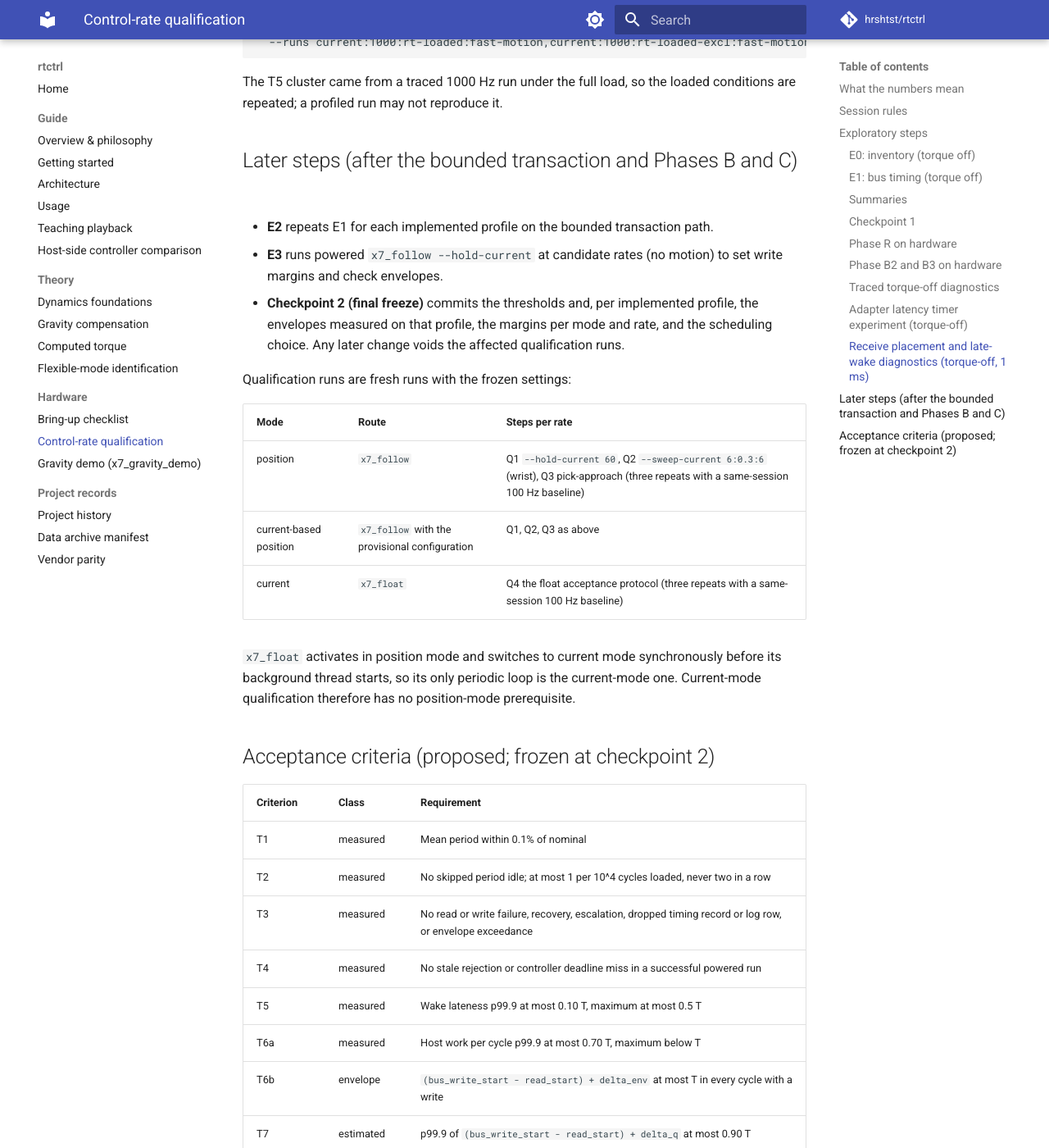
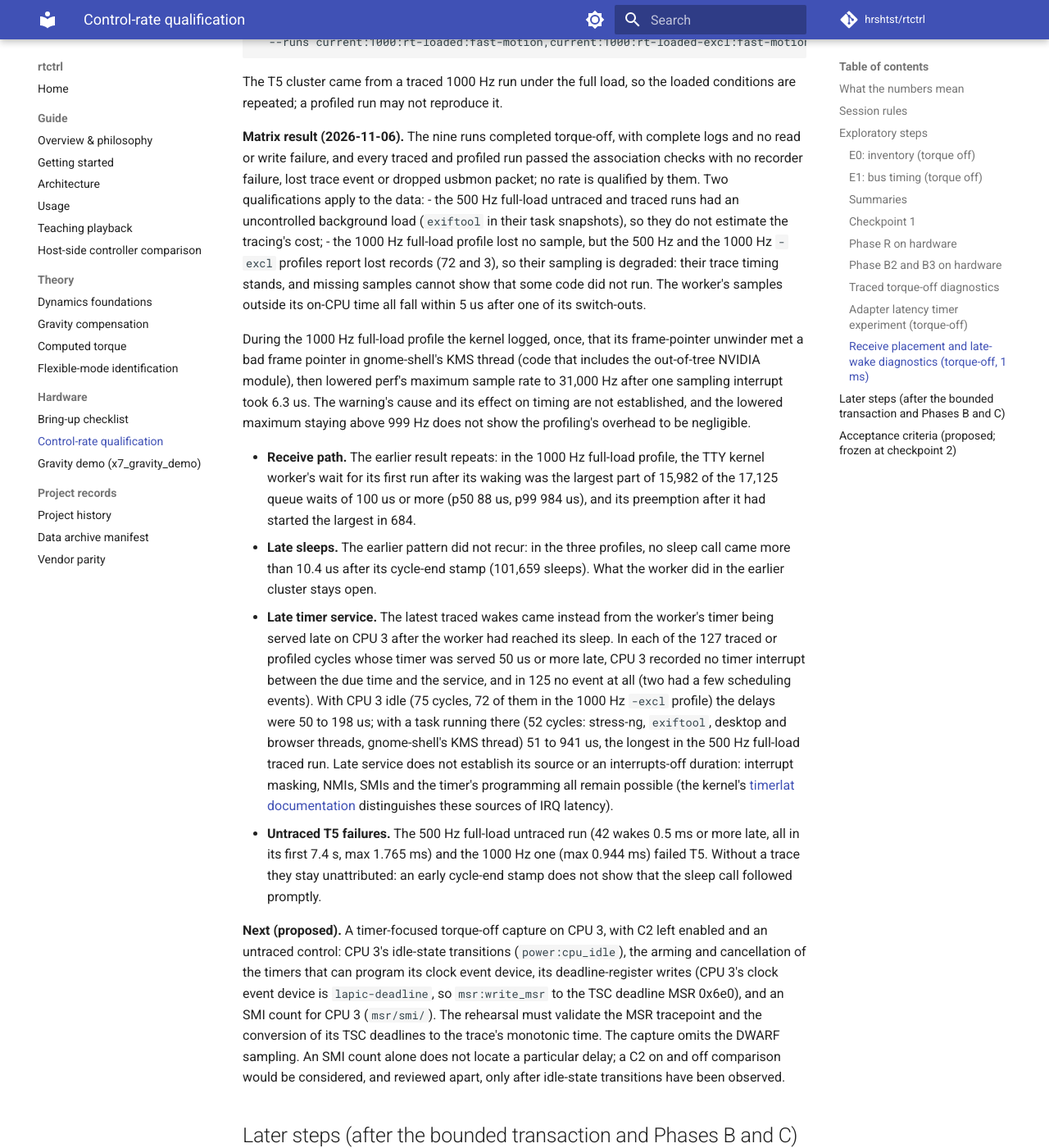
Before and after one commit to hrshtst/rtctrl, an MkDocs documentation site: the page built from docs/hardware/control-rate.md, in a window 1280 px wide and 1400 px high, scrolled down 20027 px. Shown: the whole window at 82% size. Built offline with MkDocs 1.6.1 and Material for MkDocs 9.7.7, drawn with Linux system fonts in a browser that asks for light colours; comment, search, counter and statistics services are not loaded.

Commit message:
docs(control-rate): the profiled torque-off matrix result
With the reviewer's qualifications:
- the two 500 Hz full-load runs without profiling had an uncontrolled
  background load (exiftool) and do not estimate the tracing's cost;
- two profiles lost records: degraded sampling, trace timing kept, and
  missing samples cannot show that code did not run;
- the kernel's one unwinder warning (KMS thread) is recorded with its
  cause and timing effect unestablished;
- the receive path repeats (first-run wait the largest part of 15,982 of
  17,125 long queue waits), and the earlier late-sleep pattern did not
  recur (sleep call at most 10.4 us after the cycle-end stamp in 101,659
  profiled sleeps), leaving its question open;
- 127 traced cycles had their timer served 50 us or more late on CPU 3
  with no timer interrupt recorded in between (50 to 198 us idle, 51 to
  941 us with a task there); late service establishes neither its source
  nor an interrupts-off duration;
- the untraced T5 failures stay unattributed; no rate is qualified.

Next (proposed): a timer-focused capture of CPU 3 with C2 unchanged and
an untraced control (idle transitions, timer arming and cancellation,
TSC deadline writes, an SMI count), validated in rehearsal, without DWARF
sampling. history.md gains the matrix's summary.

Claude-Session: https://claude.ai/code/session_019n1vHmKvqcQXktHbT1RjBu

```diff
--- a/docs/hardware/control-rate.md
+++ b/docs/hardware/control-rate.md
@@ -919,6 +919,68 @@ tools/trace_session.sh --modes untraced,traced,profiled \
 The T5 cluster came from a traced 1000 Hz run under the full load, so the
 loaded conditions are repeated; a profiled run may not reproduce it.
 
+**Matrix result (2026-11-06).** The nine runs completed torque-off, with
+complete logs and no read or write failure, and every traced and profiled
+run passed the association checks with no recorder failure, lost trace
+event or dropped usbmon packet; no rate is qualified by them. Two qualifications apply to
+the data:
+- the 500 Hz full-load untraced and traced runs had an uncontrolled
+  background load (`exiftool` in their task snapshots), so they do not
+  estimate the tracing's cost;
+- the 1000 Hz full-load profile lost no sample, but the 500 Hz and the
+  1000 Hz `-excl` profiles report lost records (72 and 3), so their
+  sampling is degraded: their trace timing stands, and missing samples
+  cannot show that some code did not run. The worker's samples outside its
+  on-CPU time all fall within 5 us after one of its switch-outs.
+
+During the 1000 Hz full-load profile the kernel logged, once, that its
+frame-pointer unwinder met a bad frame pointer in gnome-shell's KMS thread
+(code that includes the out-of-tree NVIDIA module), then lowered perf's
+maximum sample rate to 31,000 Hz after one sampling interrupt took 6.3 us.
+The warning's cause and its effect on timing are not established, and the
+lowered maximum staying above 999 Hz does not show the profiling's
+overhead to be negligible.
+
+- **Receive path.** The earlier result repeats: in the 1000 Hz full-load
+  profile, the TTY kernel worker's wait for its first run after its waking
+  was the largest part of 15,982 of the 17,125 queue waits of 100 us or
+  more (p50 88 us, p99 984 us), and its preemption after it had started
+  the largest in 684.
+- **Late sleeps.** The earlier pattern did not recur: in the three
+  profiles, no sleep call came more than 10.4 us after its cycle-end stamp
+  (101,659 sleeps). What the worker did in the earlier cluster stays open.
+- **Late timer service.** The latest traced wakes came instead from the
+  worker's timer being served late on CPU 3 after the worker had reached its
+  sleep. In each of the 127 traced or profiled cycles whose timer was
+  served 50 us or more late, CPU 3 recorded no timer interrupt between the
+  due time and the service, and in 125 no event at all (two had a few
+  scheduling events). With CPU 3 idle (75 cycles, 72 of them in the
+  1000 Hz `-excl` profile) the delays were 50 to 198 us; with a task
+  running there (52 cycles: stress-ng, `exiftool`, desktop and browser
+  threads, gnome-shell's KMS thread) 51 to 941 us, the longest in the
+  500 Hz full-load traced run. Late service does not establish its source
+  or an interrupts-off duration: interrupt masking, NMIs, SMIs and the
+  timer's programming all remain possible (the kernel's
+  [timerlat documentation](https://docs.kernel.org/trace/timerlat-tracer.html)
+  distinguishes these sources of IRQ latency).
+- **Untraced T5 failures.** The 500 Hz full-load untraced run (42 wakes
+  0.5 ms or more late, all in its first 7.4 s, max 1.765 ms) and the
+  1000 Hz one (max 0.944 ms) failed T5. Without a trace they stay
+  unattributed: an early cycle-end stamp does not show that the sleep call
+  followed promptly.
+
+**Next (proposed).** A timer-focused torque-off capture on CPU 3, with C2
+left enabled and an untraced control: CPU 3's idle-state transitions
+(`power:cpu_idle`), the arming and cancellation of the timers that can
+program its clock event device, its deadline-register writes (CPU 3's
+clock event device is `lapic-deadline`, so `msr:write_msr` to the TSC
+deadline MSR 0x6e0), and an SMI count for CPU 3 (`msr/smi/`). The rehearsal
+must validate the MSR tracepoint and the conversion of its TSC deadlines to
+the trace's monotonic time. The capture omits the DWARF sampling. An SMI
+count alone does not locate a particular delay; a C2 on and off comparison
+would be considered, and reviewed apart, only after idle-state transitions
+have been observed.
+
 ## Later steps (after the bounded transaction and Phases B and C)
 
 - **E2** repeats E1 for each implemented profile on the bounded transaction
```
Also changed, not shown: docs/records/history.md (+15 -0 lines).
